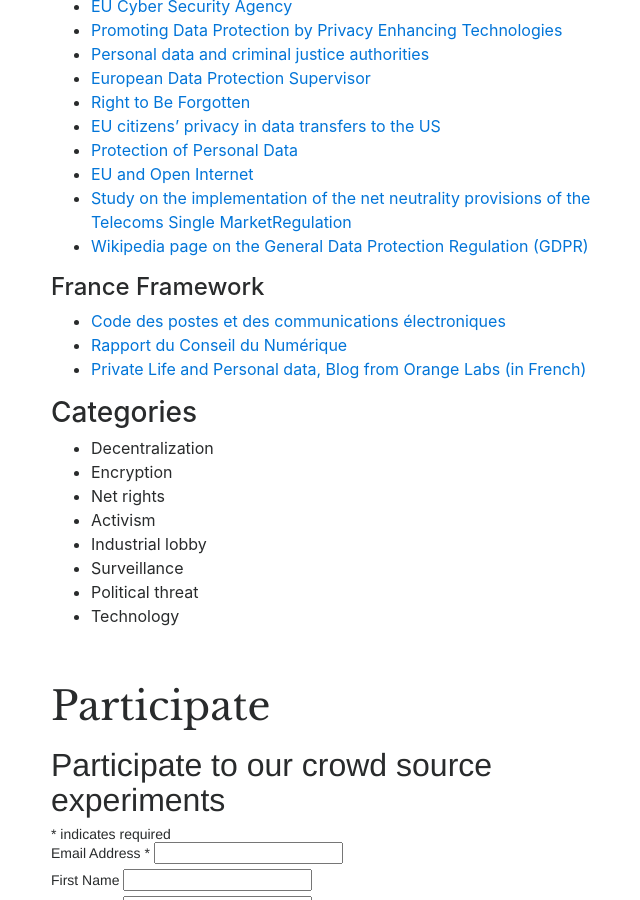
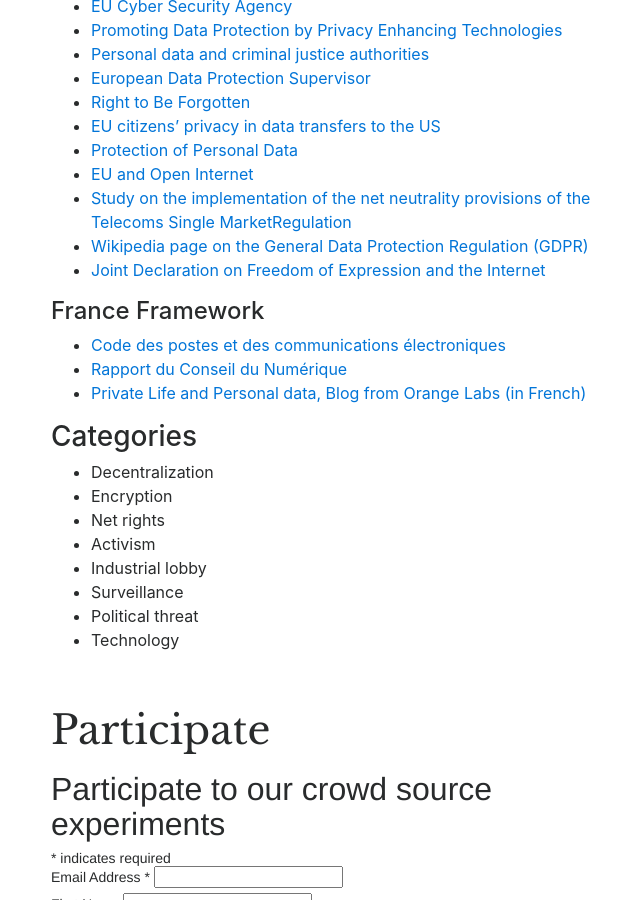
Before and after one commit to nextleap-project/nextleap-website, a Jekyll site: the page built from _projects/rights.md, in a window 1280 px wide and 900 px high, scrolled down 1042 px. Shown: the whole window, without its empty margins (34-674 px from the left). Built offline with Jekyll 4.4.1, drawn with Linux system fonts in a browser that asks for light colours; nearby versions of some CDN libraries; comment, search, counter and statistics services are not loaded; some of the changed lines change nothing that is shown.

Commit message:
Links corrected + new doc net rights

```diff
--- a/_projects/rights.md
+++ b/_projects/rights.md
@@ -58,9 +58,9 @@
 
 <li><a href="https://via.projet-episteme.org/https://ec.europa.eu/education/sites/education/files/digital-education-action-plan.pdf">Digital Education Action Plan</a></li>
 
-<li><a href="https://via.hypothes.is/https://nextleap.eu/netrights/articles/digital_agenda_eng.pdf">Digital Agenda for Europe</a></li>
+<li><a href="https://via.projet-episteme.org/https://nextleap.eu/netrights/articles/digital_agenda_eng.pdf">Digital Agenda for Europe</a></li>
 
-<li><a href="https://via.hypothes.is/https://nextleap.eu/netrights/articles/digital_single_market.pdf">EU Digital Single Market</a></li>
+<li><a href="https://via.projet-episteme.org/https://nextleap.eu/netrights/articles/digital_single_market.pdf">EU Digital Single Market</a></li>
 
 <li><a href="https://via.projet-episteme.org/https://www.enisa.europa.eu/publications/corporate/enisa-strategy">EU Cyber Security Agency</a></li>
 
@@ -80,7 +80,10 @@
 
 <li><a href="https://via.projet-episteme.org/https://ec.europa.eu/digital-single-market/en/news/study-implementation-net-neutrality-provisions-telecoms-single-market-regulation-smart-20170011">Study on the implementation of the net neutrality provisions of the Telecoms Single MarketRegulation</a></li>
 
-<li><a href="https://via.hypothes.is/https://en.wikipedia.org/wiki/General_Data_Protection_Regulation">Wikipedia page on the General Data Protection Regulation (GDPR)</a></li>
+<li><a href="https://via.projet-episteme.org/https://en.wikipedia.org/wiki/General_Data_Protection_Regulation">Wikipedia page on the General Data Protection Regulation (GDPR)</a></li>
+
+<li><a href="https://via.projet-episteme.org/http://www.osce.org/fom/78309?download=true"> Joint Declaration on Freedom of Expression and the Internet</a></li>
+
 
 </ul>
 
@@ -88,9 +91,9 @@
 <ul>
 <li><a href="https://via.projet-episteme.org/https://www.legifrance.gouv.fr/affichCodeArticle.do?cidTexte=LEGITEXT000006070987&idArticle=LEGIARTI000006465770&dateTexte=&categorieLien=cid">Code des postes et des communications électroniques</a></li>
 
-<li><a href="https://via.hypothes.is/http://www2.assemblee-nationale.fr/static/14/numerique/numerique_rapport.pdf#annotations:TrrkxjDSEeeuO5cxMQ9ztg">Rapport du Conseil du Numérique</a></li>
+<li><a href="https://via.projet-episteme.org/http://www2.assemblee-nationale.fr/static/14/numerique/numerique_rapport.pdf#annotations:TrrkxjDSEeeuO5cxMQ9ztg">Rapport du Conseil du Numérique</a></li>
 
-<li><a href="https://digital-society-forum.orange.com/fr/les-forums/100-forum-vie_privee_et_donnees_personnelles">Private Life and Personal data, Blog from Orange Labs (in French)</a></li>
+<li><a href="https://via.projet-episteme.org/https://digital-society-forum.orange.com/fr/les-forums/100-forum-vie_privee_et_donnees_personnelles">Private Life and Personal data, Blog from Orange Labs (in French)</a></li>
 </ul>
 
 <h3 id="categories">Categories</h3>
```
